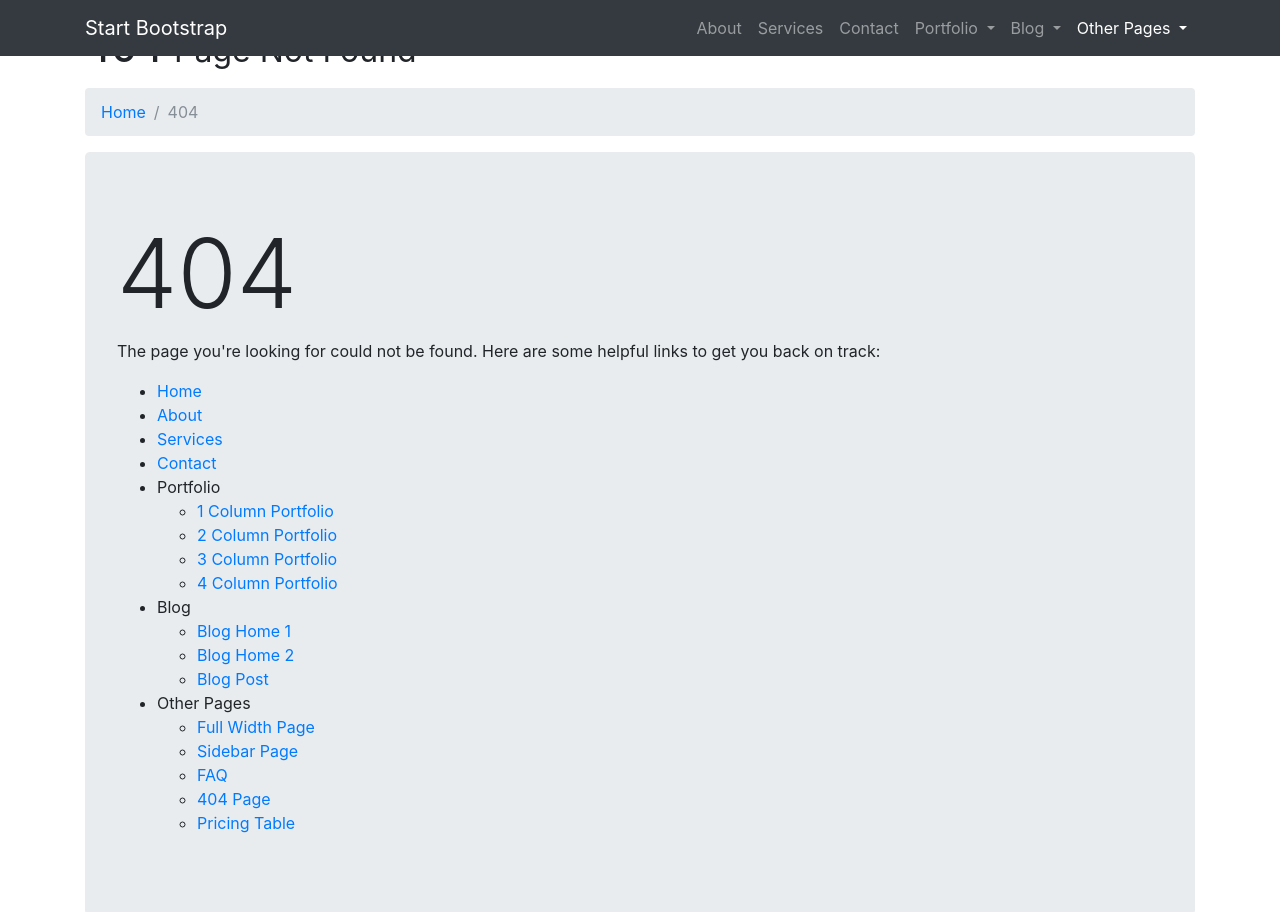
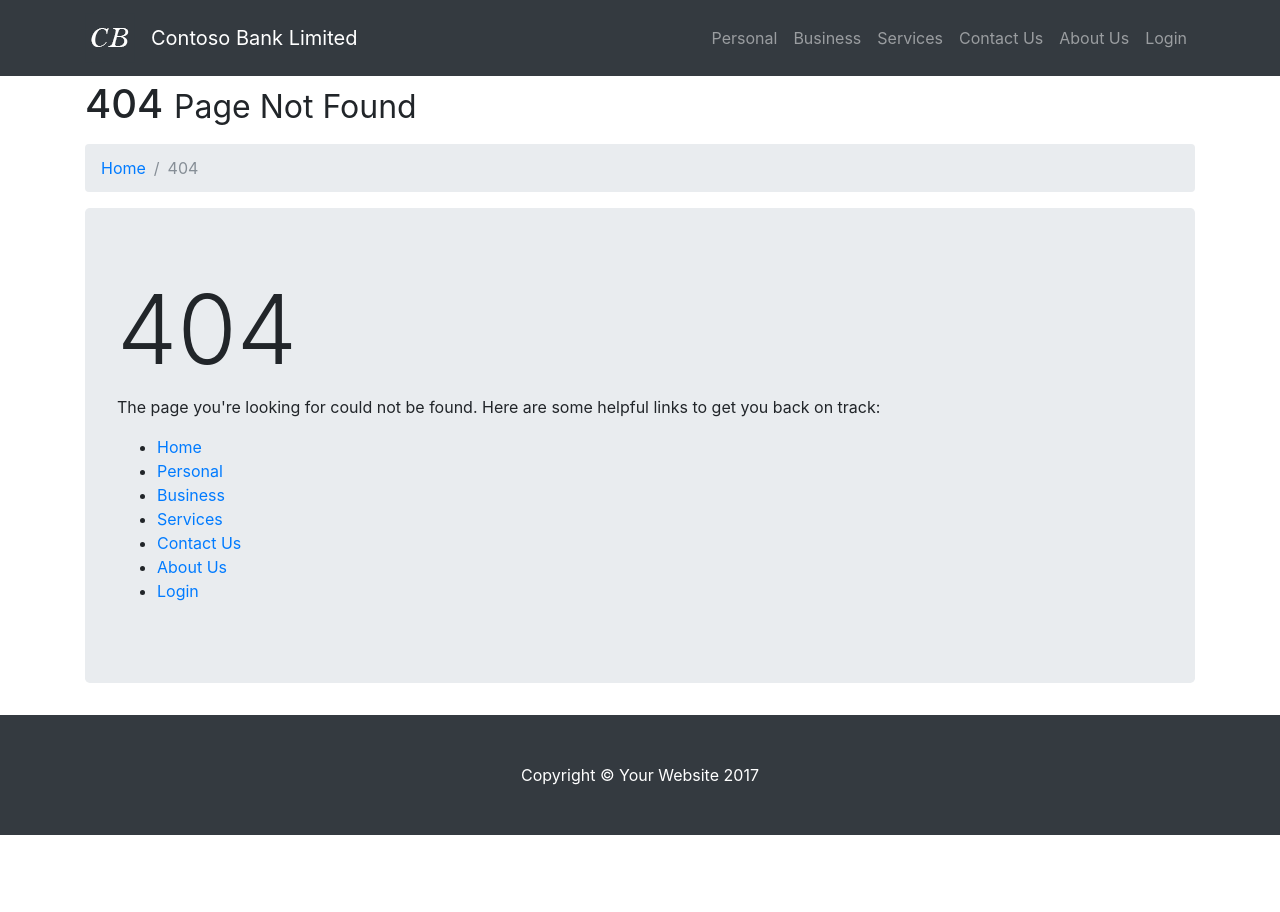
Before and after one commit to AmanDwivedi02/sixthshadow42.github.io, a website: page 404.html in a window 1280 px wide. Shown: the top 912 px of the page. After the commit the page ends 835 px from the top, so only its background shows below. Drawn offline with Linux system fonts and the light colour scheme.

Commit message:
Changed links and added favicon

```diff
--- a/404.html
+++ b/404.html
@@ -5,16 +5,15 @@
 
     <meta charset="utf-8">
     <meta name="viewport" content="width=device-width, initial-scale=1, shrink-to-fit=no">
-    <meta name="description" content="">
-    <meta name="author" content="">
+    <meta name="author" content="Aman Dwivedi">
 
-    <title>Modern Business - Start Bootstrap Template</title>
+    <title>Contoso Bank</title>
 
     <!-- Bootstrap core CSS -->
     <link href="vendor/bootstrap/css/bootstrap.min.css" rel="stylesheet">
 
     <!-- Custom styles for this template -->
-    <link href="css/modern-business.css" rel="stylesheet">
+    <link href="css/contoso.css" rel="stylesheet">
 
   </head>
 
@@ -23,54 +22,30 @@
     <!-- Navigation -->
     <nav class="navbar fixed-top navbar-expand-lg navbar-dark bg-dark fixed-top">
       <div class="container">
-        <a class="navbar-brand" href="index.html">Start Bootstrap</a>
+        <a href="#" class="img-fluid navbar-brand"><img src="img/logo.png"></a>
+        <a class="navbar-brand" href="index.html">Contoso Bank Limited</a>
         <button class="navbar-toggler navbar-toggler-right" type="button" data-toggle="collapse" data-target="#navbarResponsive" aria-controls="navbarResponsive" aria-expanded="false" aria-label="Toggle navigation">
           <span class="navbar-toggler-icon"></span>
         </button>
         <div class="collapse navbar-collapse" id="navbarResponsive">
           <ul class="navbar-nav ml-auto">
             <li class="nav-item">
-              <a class="nav-link" href="about.html">About</a>
+              <a class="nav-link" href="personal.html">Personal</a>
+            </li>
+            <li class="nav-item">
+              <a class="nav-link" href="business.html">Business</a>
             </li>
             <li class="nav-item">
               <a class="nav-link" href="services.html">Services</a>
             </li>
             <li class="nav-item">
-              <a class="nav-link" href="contact.html">Contact</a>
+              <a class="nav-link" href="contact.html">Contact Us</a>
             </li>
-            <li class="nav-item dropdown">
-              <a class="nav-link dropdown-toggle" href="#" id="navbarDropdownPortfolio" data-toggle="dropdown" aria-haspopup="true" aria-expanded="false">
-                Portfolio
-              </a>
-              <div class="dropdown-menu dropdown-menu-right" aria-labelledby="navbarDropdownPortfolio">
-                <a class="dropdown-item" href="portfolio-1-col.html">1 Column Portfolio</a>
-                <a class="dropdown-item" href="portfolio-2-col.html">2 Column Portfolio</a>
-                <a class="dropdown-item" href="portfolio-3-col.html">3 Column Portfolio</a>
-                <a class="dropdown-item" href="portfolio-4-col.html">4 Column Portfolio</a>
-                <a class="dropdown-item" href="portfolio-item.html">Single Portfolio Item</a>
-              </div>
+            <li class="nav-item">
+               <a class="nav-link" href="about.html">About Us</a>
             </li>
-            <li class="nav-item dropdown">
-              <a class="nav-link dropdown-toggle" href="#" id="navbarDropdownBlog" data-toggle="dropdown" aria-haspopup="true" aria-expanded="false">
-                Blog
-              </a>
-              <div class="dropdown-menu dropdown-menu-right" aria-labelledby="navbarDropdownBlog">
-                <a class="dropdown-item" href="blog-home-1.html">Blog Home 1</a>
-                <a class="dropdown-item" href="blog-home-2.html">Blog Home 2</a>
-                <a class="dropdown-item" href="blog-post.html">Blog Post</a>
-              </div>
-            </li>
-            <li class="nav-item active dropdown">
-              <a class="nav-link dropdown-toggle" href="#" id="navbarDropdownBlog" data-toggle="dropdown" aria-haspopup="true" aria-expanded="false">
-                Other Pages
-              </a>
-              <div class="dropdown-menu dropdown-menu-right" aria-labelledby="navbarDropdownBlog">
-                <a class="dropdown-item" href="full-width.html">Full Width Page</a>
-                <a class="dropdown-item" href="sidebar.html">Sidebar Page</a>
-                <a class="dropdown-item" href="faq.html">FAQ</a>
-                <a class="dropdown-item active" href="404.html">404</a>
-                <a class="dropdown-item" href="pricing.html">Pricing Table</a>
-              </div>
+            <li class="nav-item">
+              <a class="nav-link" href="login.html">Login</a>
             </li>
           </ul>
         </div>
@@ -100,64 +75,22 @@
               <a href="index.html">Home</a>
             </li>
             <li>
-            <a href="about.html">About</a>
+              <a href="personal.html">Personal</a>
+            </li>
+            <li>
+              <a href="business.html">Business</a>
             </li>
             <li>
               <a href="services.html">Services</a>
             </li>
             <li>
-            <a href="contact.html">Contact</a>
+              <a href="contact.html">Contact Us</a>
             </li>
             <li>
-            Portfolio
-            <ul>
-              <li>
-                <a href="portfolio-1-col.html">1 Column Portfolio</a>
+               <a href="about.html">About Us</a>
             </li>
             <li>
-                <a href="portfolio-2-col.html">2 Column Portfolio</a>
-              </li>
-              <li>
-                <a href="portfolio-3-col.html">3 Column Portfolio</a>
-              </li>
-              <li>
-                <a href="portfolio-4-col.html">4 Column Portfolio</a>
-              </li>
-            </ul>
-          </li>
-          <li>
-            Blog
-            <ul>
-              <li>
-                <a href="blog-home-1.html">Blog Home 1</a>
-              </li>
-              <li>
-                <a href="blog-home-2.html">Blog Home 2</a>
-              </li>
-              <li>
-                <a href="blog-post.html">Blog Post</a>
-              </li>
-            </ul>
-          </li>
-          <li>
-            Other Pages
-            <ul>
-              <li>
-                <a href="full-width-page.html">Full Width Page</a>
-              </li>
-              <li>
-                <a href="sidebar.html">Sidebar Page</a>
-              </li>
-              <li>
-                <a href="faq.html">FAQ</a>
-              </li>
-              <li>
-                <a href="404.html">404 Page</a>
-              </li>
-              <li>
-                <a href="pricing-table.html">Pricing Table</a>
-              </li>
-            </ul>
+              <a href="login.html">Login</a>
             </li>
         </ul>
       </div>
```
Also changed, not shown: about.html (+2 -1 lines), contact.html (+2 -1 lines), index.html (+3 -1 lines), login.html (+1 -0 lines), services.html (+2 -1 lines), favicon.ico (added). Lines whose indentation alone changed are shown as unchanged.
